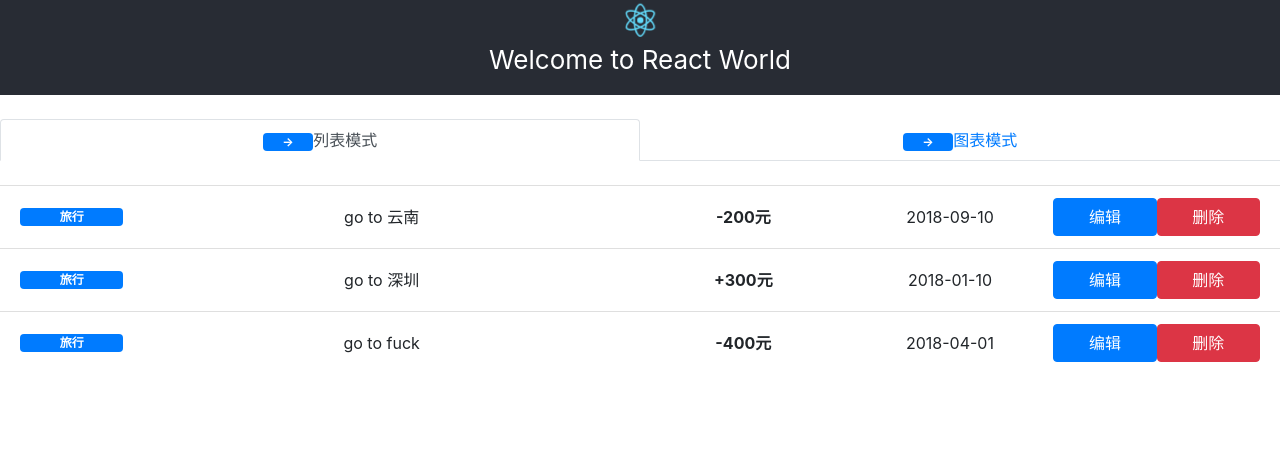
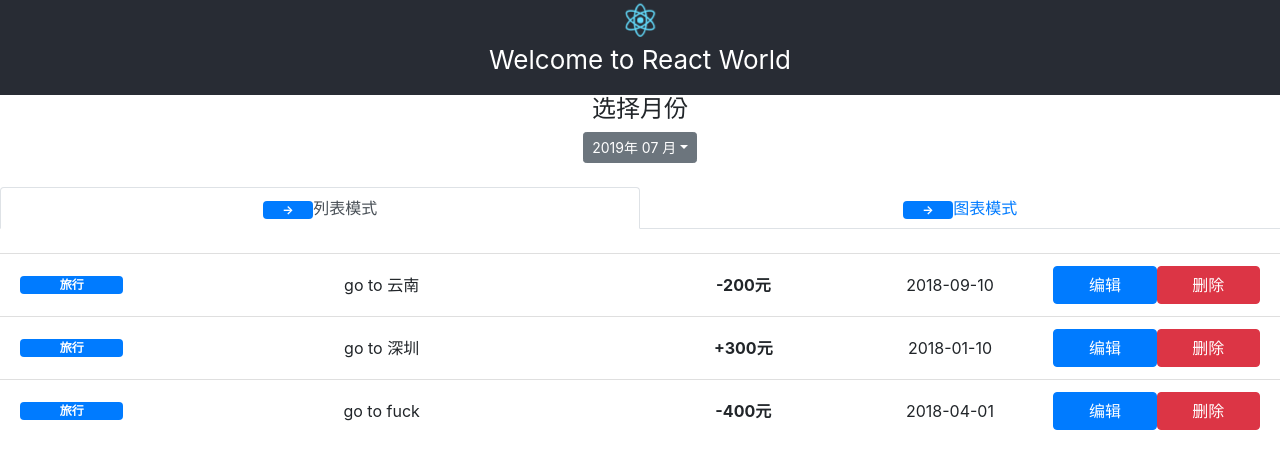
Before and after one commit to azcvcza/React_loanBook, a React (Create React App) app in the folder app/: page / in a window 1280 px wide. Shown: the top 468 px of the page. Built offline with nearby package versions, Linux system fonts and the light colour scheme.

Commit message:
feat: add active to picker

```diff
--- a/app/package.json
+++ b/app/package.json
@@ -4,7 +4,6 @@
     "private": true,
     "dependencies": {
         "bootstrap": "^4.3.1",
-    "jest": "^24.8.0",
         "prop-types": "^15.7.2",
         "react": "^16.8.6",
         "react-dom": "^16.8.6",
--- a/app/src/App.js
+++ b/app/src/App.js
@@ -4,6 +4,7 @@ import './App.css';
 import 'bootstrap/dist/css/bootstrap.min.css';
 import PriceList from './components/PriceList';
 import ViewTab from './components/ViewTab';
+import MonthPicker from './components/MonthPicker';
 import{LIST_VIEW,CHART_VIEW} from './utility';
 //暂定传入的数据结构
 const items = [
@@ -54,10 +55,12 @@ function App() {
         </p>
 
       </header>
+      <MonthPicker year={2019} month={7}></MonthPicker>
       <ViewTab
         activeTab={LIST_VIEW}
         onTabChange={(view)=>{console.log(view)}}
       ></ViewTab>
+
       <PriceList
         items={items}
         onModifyItem={(item)=>{console.log(item.id)}}
--- /dev/null
+++ b/app/src/components/MonthPicker.js
@@ -0,0 +1,59 @@
+import React from 'react';
+import PropTypes from 'prop-types';
+import {padLeft,range} from '../utility';
+class MonthPicker extends React.Component{
+	constructor(props){
+		super(props);
+		this.state={
+			isOpen:false
+		}
+	}
+	toggleDropdown = (e)=>{
+		e.preventDefault();
+		this.setState({
+			isOpen:!this.state.isOpen
+		})
+	}
+	render(){
+		const {year,month} = this.props;
+		const {isOpen} = this.state;
+		const monthRange = range(12,1);
+		const yearRange = range(9,-4).map((number)=> {return number+year});
+		return (
+			<div className="dropdown month-picker-component">
+				<h4>选择月份</h4>
+				<button className="btn btn-sm btn-secondary dropdown-toggle"
+						onClick={this.toggleDropdown}
+				>
+			       {`${year}年 ${padLeft(month)} 月`}
+				</button>
+				{
+					isOpen &&
+					<div className='dropdown-menu' style={{display:'inline-block'}}>
+						<div className="row">
+							<div className="col border-right">
+								{
+									yearRange.map((yearNumber,index)=>
+									<a href="#"
+									key={index}
+									className={(yearNumber === year)?'dropdown-item active':'dropdown-item'}>{yearNumber} 年</a>
+									)
+								}
+							</div>
+							<div className="col">
+								{
+									monthRange.map((monthNumber,index)=>
+									<a href='#'
+									key={index}
+									className={(monthNumber===month)?'dropdown-item active':'dropdown-item'}>{padLeft(monthNumber)}月</a>
+									)
+								}
+							</div>
+						</div>
+					</div>
+				}
+			</div>
+		)
+	}
+}
+export default MonthPicker;
--- a/app/src/utility.js
+++ b/app/src/utility.js
@@ -1,2 +1,14 @@
 export const LIST_VIEW = 'list';
 export const CHART_VIEW = 'chart';
+
+export const padLeft = (n) => {
+    return n < 10 ? '0' + n : n;
+}
+
+export const range = (size, startAt = 0) => {
+    const arr = [];
+    for (let i = 0; i < size; i++) {
+        arr[i] = startAt + i;
+    }
+    return arr;
+}
```
Also changed, not shown: 2 other files (tests, documents, lock files or other folders). Lines whose indentation alone changed are shown as unchanged.
